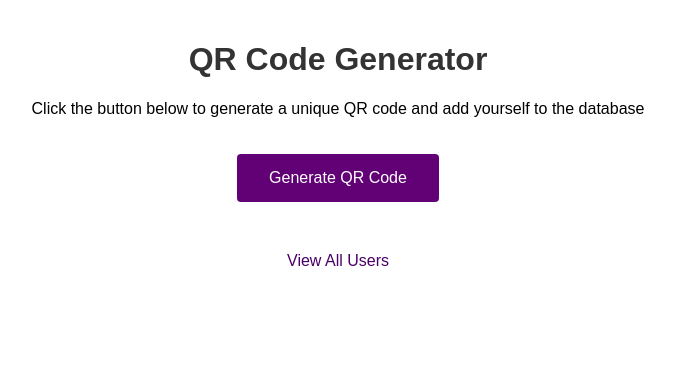
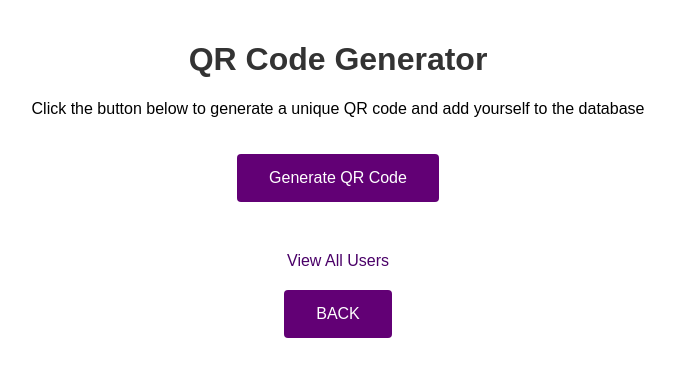
Before and after one commit to Anastaciass/FestiFun, a Flask app: template FestiFun_new/templates/qrcode.html in a window 1280 px wide. Shown: the top 377 px of the page, without its empty margins (302-977 px from the left). Run offline with Flask 3, Linux system fonts and the light colour scheme; the template is opened without the code that fills it, so the values that code supplies are empty.

Commit message:
Update qrcode.html

```diff
--- a/FestiFun_new/templates/qrcode.html
+++ b/FestiFun_new/templates/qrcode.html
@@ -89,5 +89,6 @@
                 });
         });
     </script>
+    <button id="BackButton" onclick="window.history.back()">BACK</button>
 </body>
 </html>
```
